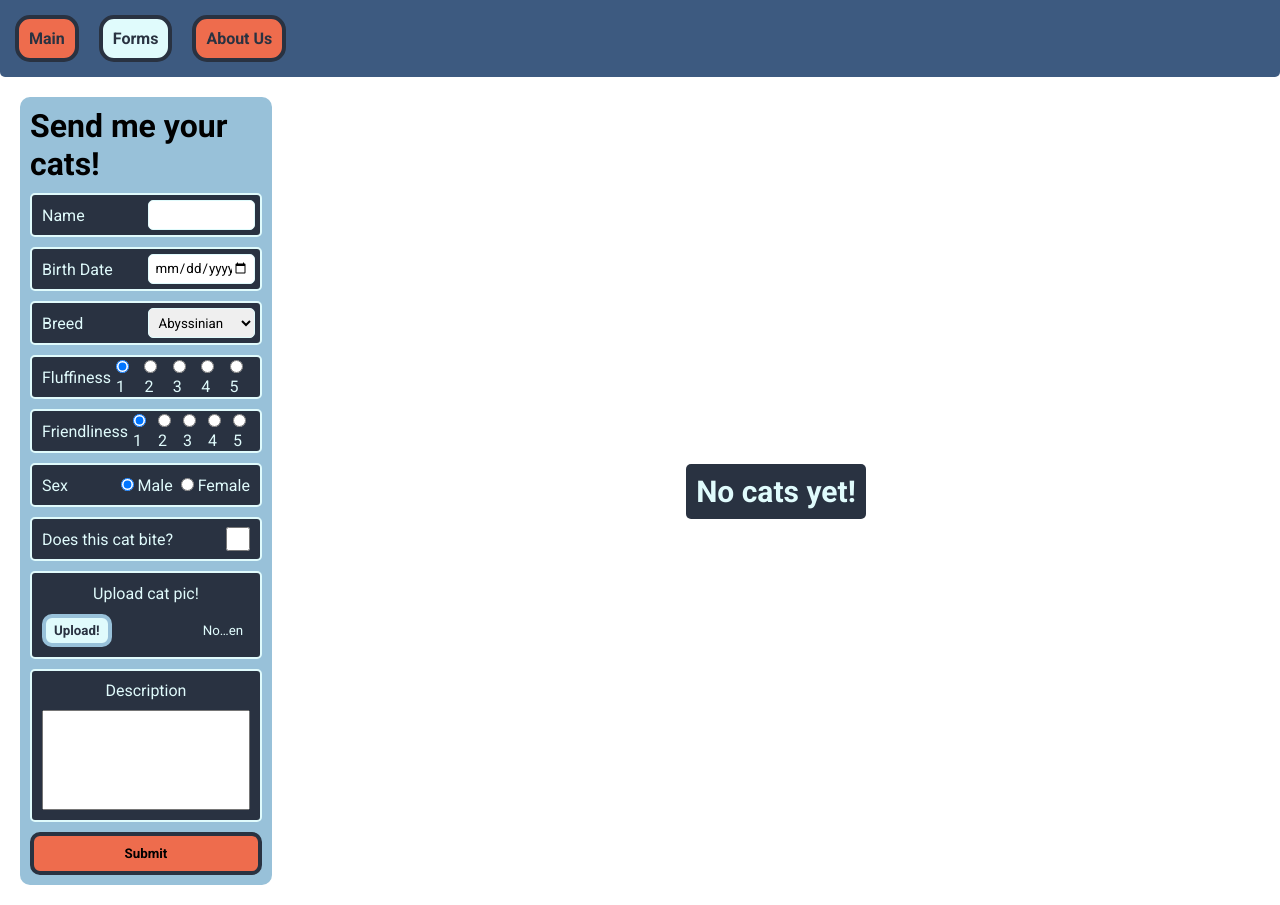
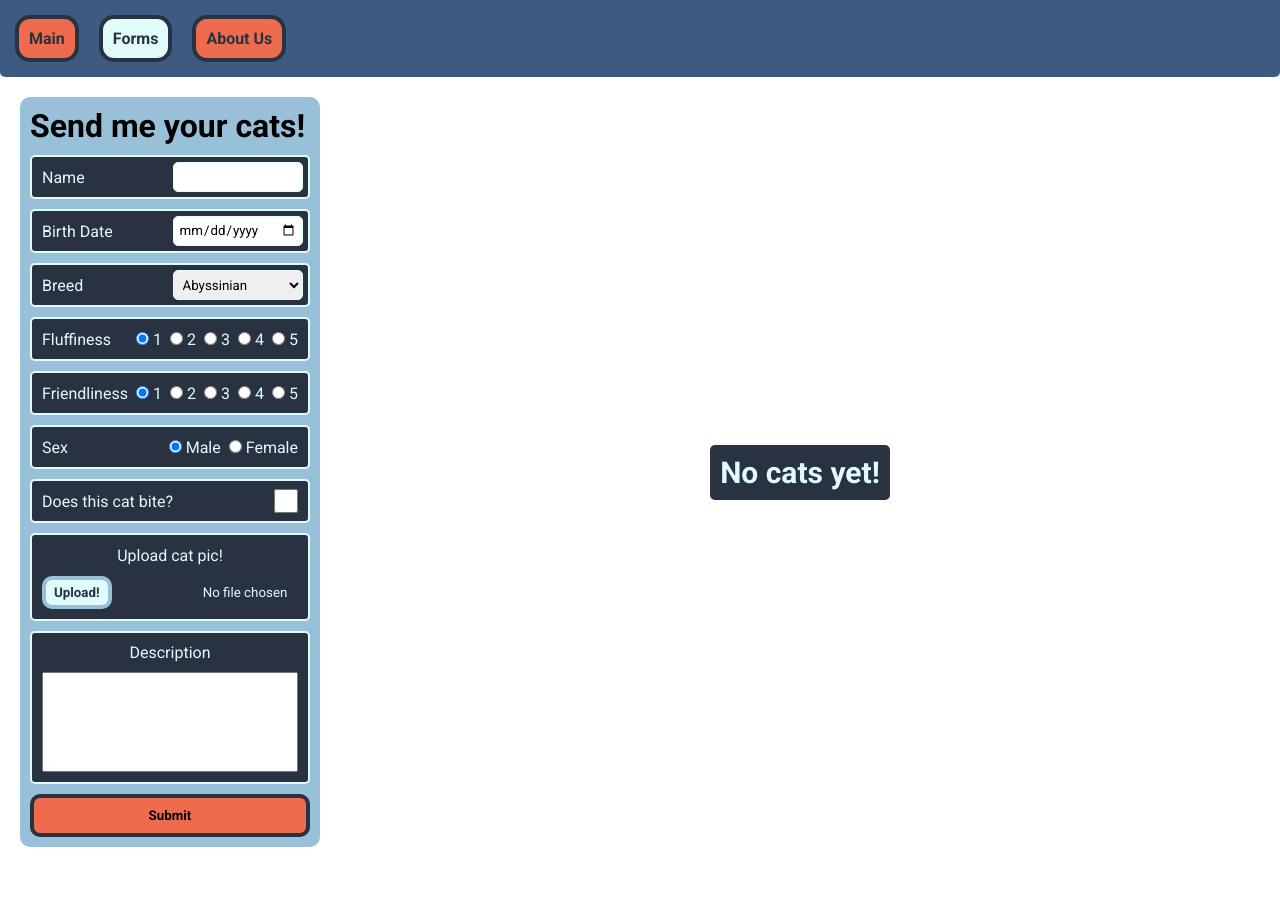
Before and after one commit to N1kk1337/rss-react-1, a React (Vite) app in the folder react-components/: page /#/forms in a window 1280 px wide. After the commit the page ends 867 px from the top, so only its background shows below. Built offline with nearby package versions, Linux system fonts and the light colour scheme.

Commit message:
fix: small fix to layout

```diff
--- a/react-components/src/components/CatForm/CatForm.module.scss
+++ b/react-components/src/components/CatForm/CatForm.module.scss
@@ -13,9 +13,6 @@
 }
 
 .form {
-  &__header {
-    align-text: center;
-  }
   padding: 10px;
   @include center;
   align-items: normal;
@@ -86,7 +83,6 @@
         border-radius: 10px;
 
         white-space: nowrap;
-        -webkit-user-select: none;
         cursor: pointer;
         font-weight: 700;
       }
--- a/react-components/src/components/CatForm/CatForm.tsx
+++ b/react-components/src/components/CatForm/CatForm.tsx
@@ -38,8 +38,12 @@ const CatForm: React.FC<CatFormProps> = ({ onSubmit }) => {
     reset();
   };
 
+  const onError = () => {
+    setDataSavedMessage(false);
+  };
+
   return (
-    <form onSubmit={handleSubmit(onFormSubmit)} className={styles.form}>
+    <form onSubmit={handleSubmit(onFormSubmit, onError)} className={styles.form}>
       <h1 className={styles.header}>Send me your cats!</h1>
       <label className={styles['form__single-field-input']} htmlFor="name">
         Name{' '}
--- a/react-components/src/pages/FormsPage/FormsPage.module.scss
+++ b/react-components/src/pages/FormsPage/FormsPage.module.scss
@@ -9,7 +9,7 @@
 .form-page {
   width: 100%;
   display: grid;
-  grid-template-columns: 1fr 4fr;
+  grid-template-columns: 300px 1fr;
   gap: 20px;
 }
 
```
